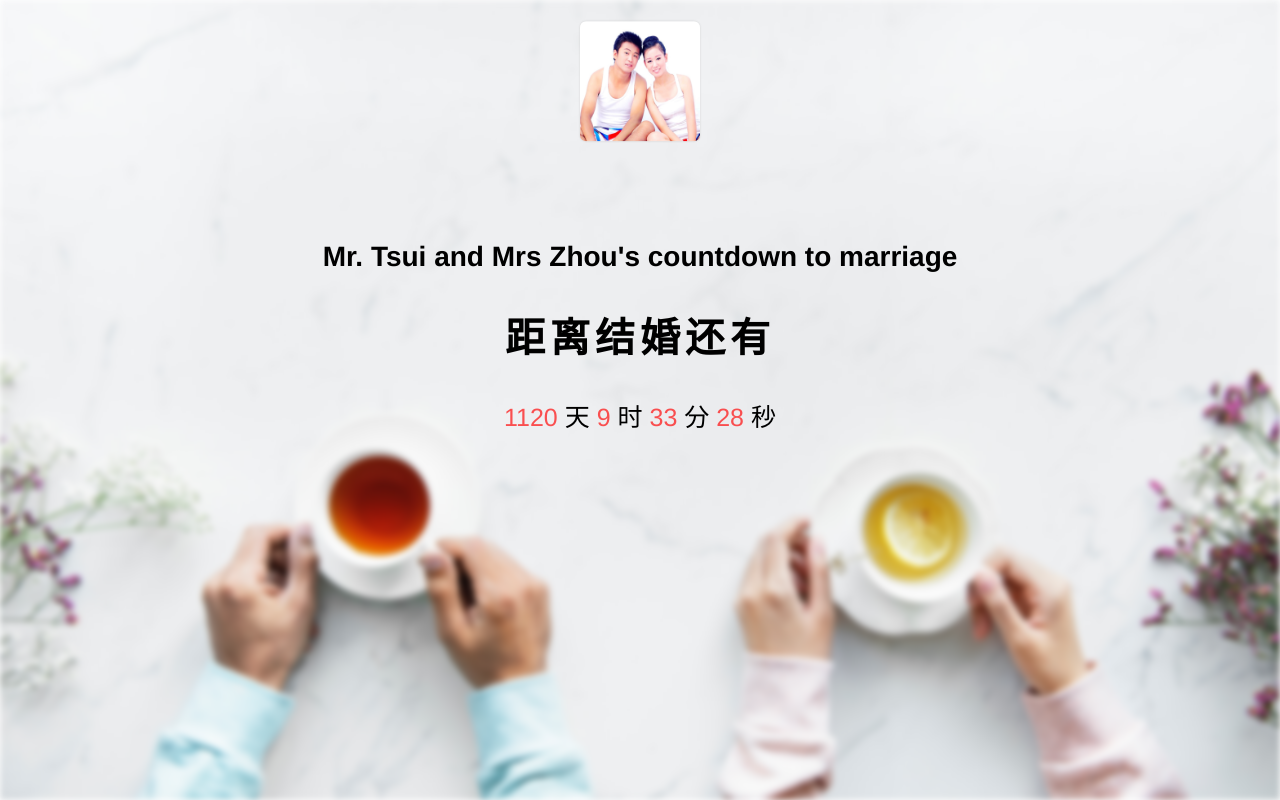
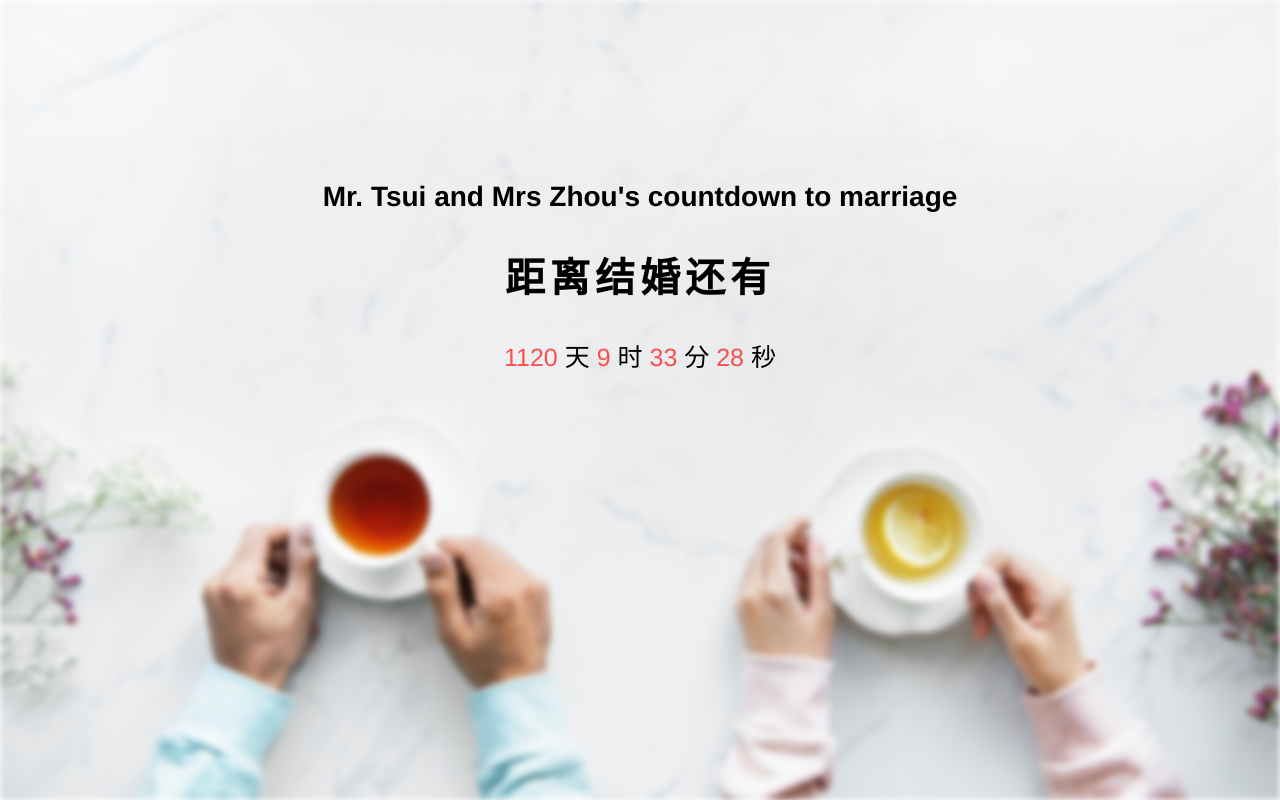
Before and after one commit to cy920820/marriage-calculator, a plain HTML site: page index.html in a window 1280 px wide. Drawn offline with Linux system fonts and the light colour scheme.

Commit message:
Del photos in html

```diff
--- a/index.html
+++ b/index.html
@@ -10,9 +10,9 @@
 <body>
   <div class="bg"></div>
   <div class="content">
-    <section class="content-title">
+    <!-- <section class="content-title">
       <img src="./images/together.jpg">
-    </section>
+    </section> -->
     <div class="content-countdown">
       <h1>Mr. Tsui and Mrs Zhou's countdown to marriage</h1>
       <h2 class="countdown-docs">距离结婚还有</h2>
```
Also changed, not shown: images/together.jpg (deleted).
